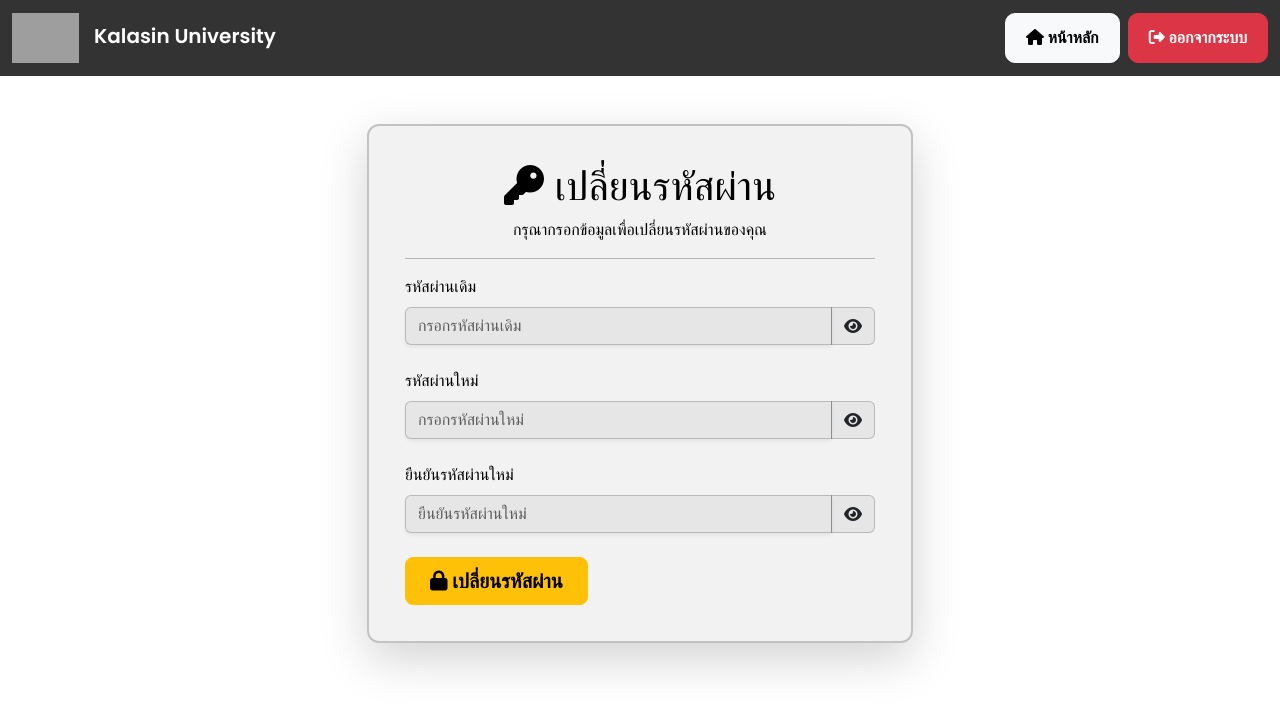
After one commit to Atiwat78/websusu, a Flask app: page /change_password in a window 1280 px wide. The commit adds this page. Shown: the top 711 px of the page. Run offline with Flask 3, Linux system fonts and the light colour scheme; a user stored in the database is signed in; grey boxes are pictures that could not be loaded.

```diff
--- a/app.py
+++ b/app.py
@@ -9,10 +9,14 @@ from datetime import datetime
 from flask import jsonify, request
 import pytz
 from datetime import datetime
-from datetime import timezone         # ← เพิ่มบรรทัดนี้
+from datetime import timezone
 from flask_login import UserMixin
 tz_bkk = pytz.timezone("Asia/Bangkok")
 from flask_login import LoginManager, login_required, login_user, logout_user, current_user
+from datetime import timedelta  # เพิ่มการ import timedelta
+
+
+
 
 
 # app.py (หรือตำแหน่งที่ตั้ง config)
@@ -30,6 +34,10 @@ from flask_login import (
 
 
 
+import re                                          # ← ถ้ายังไม่ได้ import
+
+# Regex เบื้องต้น: ยอมรับ 10-15 หลัก จะมี +, ช่องว่าง, - ก็ได้
+PHONE_PATTERN = re.compile(r'^\+?[\d\s\-]{10,15}$')
 
 
 
@@ -76,14 +84,19 @@ def ensure_workflow(user_id):
 
 
 
-
-
-app = Flask(__name__)
-app.secret_key = 'your_secret_key_here'  # 🔐 ใส่ค่านี้หลัง app = Flask(...)
+app = Flask(__name__, template_folder='templates')
+app.secret_key = 'your_secret_key_here'
 # ⬇️  สร้าง LoginManager แล้วผูกกับ app
 login_manager = LoginManager(app)
 login_manager.login_view = "user_login"  # ใช้ชื่อ endpoint ไม่ใช่ชื่อไฟล์
 login_manager.login_message_category = "warning"
+
+app.permanent_session_lifetime = timedelta(days=365)  # ตั้งให้ session อยู่ได้นาน 1 ปี
+app.session_cookie_name = 'your_session_cookie_name'  # ตั้งชื่อคุกกี้ session
+
+
+
+
 
 
 
@@ -169,6 +182,7 @@ class User(db.Model, UserMixin):
     faculty    = db.Column(db.String(100), nullable=False)
     email      = db.Column(db.String(120), unique=True, nullable=False)
     role       = db.Column(db.String(20),  default="user")
+    phone      = db.Column(db.String(20))   # 🆕 เพิ่มบรรทัดนี้
 
     # ▼ ความสัมพันธ์ (มี cascade)
     requests = db.relationship(
@@ -351,7 +365,9 @@ def toggle_step(step_id):
 
 
 
-# เข้าสู่ระบบแอดมิน
+# ───────────────────────────────────────
+#  เข้าสู่ระบบแอดมิน
+# ───────────────────────────────────────
 @app.route('/admin_login', methods=['GET', 'POST'])
 def admin_login():
     if request.method == 'POST':
@@ -361,14 +377,33 @@ def admin_login():
         # ✅ อนุญาตเฉพาะ admin/admin999
         if username == 'admin' and password == 'admin999':
             session.clear()
+
+            # ✨ 1) ดึง record แอดมินจาก DB (หรือสร้างถ้าไม่เจอ) ✨
+            admin_user = User.query.filter_by(username='admin').first()
+            if not admin_user:
+                admin_user = User(
+                    username = 'admin',
+                    full_name = 'Admin',
+                    password = 'admin999',
+                    role = 'admin',
+                    email = 'admin@example.com',
+                    faculty = '-'
+                )
+                db.session.add(admin_user)
+                db.session.commit()
+
+            # ✨ 2) เก็บ user_id, role, flag ลง session ✨
+            session['user_id']  = admin_user.id      # ← สำคัญมาก
             session['username'] = 'admin'
-            session['admin'] = True
             session['role']     = 'admin'
+            session['admin']    = True
+
             return redirect(url_for('admin_dashboard'))
 
         flash("❌ เฉพาะผู้ดูแลระบบเท่านั้นที่เข้าสู่ระบบนี้ได้", "danger")
 
     return render_template('admin_login.html')
+
 
 
 
@@ -658,6 +693,48 @@ def user_dashboard():
 
 
 
+#เปลี่ยนรหัส user
+@app.route('/change_password', methods=['GET', 'POST'])
+def change_password():
+    if 'user_id' not in session:
+        return redirect(url_for('login'))
+
+    user = User.query.get(session['user_id'])
+
+    if request.method == 'POST':
+        old_password = request.form['old_password']
+        new_password = request.form['new_password']
+        confirm_password = request.form['confirm_password']
+
+        # ✅ ตรวจสอบว่ารหัสผ่านเก่าถูกต้อง
+        if user.password != old_password:
+            flash("❌ รหัสผ่านเดิมไม่ถูกต้อง!", "danger")
+            return redirect(url_for('change_password'))
+
+        # ✅ ตรวจสอบว่ารหัสผ่านใหม่ตรงกัน
+        if new_password != confirm_password:
+            flash("❌ รหัสผ่านใหม่และยืนยันรหัสผ่านไม่ตรงกัน!", "danger")
+            return redirect(url_for('change_password'))
+
+        # ✅ อัปเดตรหัสผ่านใหม่
+        user.password = new_password
+        db.session.commit()
+
+        flash("✅ เปลี่ยนรหัสผ่านสำเร็จ!", "success")
+        return redirect(url_for('user_dashboard'))
+
+    return render_template('change_password.html')
+
+
+
+
+
+
+
+
+
+
+
 
 @app.route('/status')
 def status():
@@ -696,11 +773,13 @@ def status():
     return render_template(
         "status.html",
         username=user.username,
+        user=user,
         first_name=user.first_name,
         last_name=user.last_name,
         faculty=faculty_th,
         email=user.email,
         role=user.role,
+        phone=user.phone,
         steps=steps   # ส่ง list[WorkflowStep] ที่มี st.show_time แล้ว
     )
 
@@ -762,32 +841,46 @@ def admin_dashboard():
     return render_template('admin_dashboard.html')
 
 
+
+
+
 @app.route('/register', methods=['GET', 'POST'])
 def register_user():
     if request.method == 'POST':
-        # ---------- ดึงค่าจากฟอร์ม ----------
-        username   = request.form['username']
-        raw_pass   = request.form['password']      # ← เอาไปเก็บตรง ๆ
-        email      = request.form['email']
-        first_name = request.form['first_name']
-        last_name  = request.form['last_name']
+
+        print("DEBUG FORM:", request.form.to_dict())
+        # ----- ดึงค่าจากฟอร์ม -----
+        username   = request.form['username'].strip()
+        raw_pass   = request.form['password']         #  ❗ ใช้เหมือนเดิม
+        email      = request.form['email'].lower().strip()
+        first_name = request.form['first_name'].strip()
+        last_name  = request.form['last_name'].strip()
         faculty    = request.form['faculty']
+        phone = request.form.get('phone', '').strip()   # ปลอดภัย ไม่โยน KeyError
 
-        # ---------- ตรวจซ้ำ ----------
+
+        # ----- ตรวจซ้ำ -----
         if User.query.filter_by(username=username).first():
-            return "❌ ชื่อผู้ใช้นี้มีอยู่แล้ว กรุณาใช้ชื่ออื่น"
+            return "❌ ชื่อผู้ใช้นี้มีอยู่แล้ว"
         if User.query.filter_by(email=email).first():
-            return "❌ อีเมลนี้มีอยู่แล้ว กรุณาใช้อีเมลอื่น"
+            return "❌ อีเมลนี้มีอยู่แล้ว"
+        if User.query.filter_by(phone=phone).first():
+            return "❌ เบอร์โทรนี้มีอยู่แล้ว"
 
-        # ---------- สร้าง record ----------
+        # ----- ตรวจรูปแบบเบอร์ -----
+        if not PHONE_PATTERN.match(phone):
+            return "❌ เบอร์โทรไม่ถูกต้อง (ต้องขึ้นต้น 0 และยาว 9–10 หลัก)"
+
+        # ----- สร้าง record -----
         new_user = User(
             username   = username,
-            password   = raw_pass,                     # ⬅ เก็บดิบ ๆ
+            password   = raw_pass,                      # ใช้ดิบเหมือนเดิม
             first_name = first_name,
             last_name  = last_name,
             full_name  = f"{first_name} {last_name}".strip(),
             faculty    = faculty,
             email      = email,
+            phone      = phone,                         # ← เก็บเบอร์โทร
             role       = 'user'
         )
 
@@ -795,37 +888,77 @@ def register_user():
         db.session.commit()
         return redirect(url_for('user_login'))
 
-    # ---------- GET ----------
+    # ----- GET -----
     return render_template('register_user.html')
+
 
 #ตัวพวกออปชั่นข้อความ
 # app.py  หรือ blueprint admin.py
 
 
-# GET แสดงหน้า / POST บันทึกข้อความตอบกลับ
+# ----------------------------
+#  /admin/contact/reply
+# ----------------------------
 @app.route('/admin/contact/reply', methods=['GET', 'POST'])
 def reply_contact():
     if not session.get("admin"):
         flash("คุณไม่มีสิทธิ์", "danger")
         return redirect(url_for("admin_login", next=request.path))
 
+    # ---------- POST ----------
     if request.method == "POST":
         msg_id = request.form["msg_id"]
         body   = request.form["body"].strip()
 
-        db.session.add(ContactReply(contact_id=msg_id, body=body))
+        # ✅ ดึงรหัสผู้ดูแลจาก session (หรือ current_user.id ก็ได้ถ้าใช้ Flask-Login)
+        admin_id = session.get('user_id')          # <----- สำคัญ!
+
+        db.session.add(ContactReply(
+            contact_id = msg_id,
+            body       = body,
+            admin_id   = admin_id                  # <----- บันทึกลง DB
+        ))
         db.session.commit()
 
         flash("บันทึกตอบกลับแล้ว", "success")
-        return redirect(url_for("reply_contact", msg_id=msg_id))   # reload หน้า
+        return redirect(url_for("reply_contact", msg_id=msg_id))
 
     # ---------- GET ----------
-    msg_id   = request.args.get("msg_id", type=int)
-    msg      = ContactMessage.query.get_or_404(msg_id)
-    replies  = (msg.replies
-                   .order_by(ContactReply.created_at.asc())
-                   .all())
+    msg_id  = request.args.get("msg_id", type=int)
+    msg     = ContactMessage.query.get_or_404(msg_id)
+    replies = (msg.replies
+                  .order_by(ContactReply.created_at.asc())
+                  .all())
     return render_template("admin_reply.html", msg=msg, replies=replies)
+
+
+
+
+@app.route('/user/reply/<int:msg_id>', methods=['POST'])
+def user_reply(msg_id):
+    if 'user_id' not in session:
+        flash("❌ กรุณาล็อกอินก่อน", "danger")
+        return redirect(url_for('user_login'))
+
+    msg = ContactMessage.query.get_or_404(msg_id)
+
+    # ป้องกันไม่ให้ตอบของคนอื่น
+    if msg.user_id != session['user_id']:
+        flash("❌ คุณไม่มีสิทธิ์ตอบกลับข้อความนี้", "danger")
+        return redirect(url_for('user_replies'))
+
+    body = request.form.get('body', '').strip()
+    if not body:
+        flash("❌ กรุณากรอกข้อความ", "danger")
+        return redirect(url_for('user_replies'))
+
+    db.session.add(ContactReply(contact_id=msg.id, body=body))
+    db.session.commit()
+
+    flash("✅ ส่งตอบกลับแล้ว", "success")
+    return redirect(url_for('user_replies'))
+
+
 
 
 
@@ -859,7 +992,6 @@ def delete_contact(msg_id):
 
 
 @app.route('/user/replies')
-@login_required
 def user_replies():
     # ตรวจสอบว่า session มีข้อมูล user_id หรือไม่
     if not session.get('user_id'):
@@ -868,7 +1000,7 @@ def user_replies():
 
     # ดึงข้อความที่ผู้ใช้ส่ง
     msgs = (ContactMessage.query
-            .filter_by(user_id=current_user.id)
+            .filter_by(user_id=session['user_id'])  # ใช้ session['user_id'] แทน current_user.id
             .order_by(ContactMessage.created_at.desc())
             .all())
 
@@ -878,6 +1010,7 @@ def user_replies():
         msgs=msgs,
         ContactReply=ContactReply
     )
+
 
 
 
--- /dev/null
+++ b/templates/change_password.html
@@ -0,0 +1,163 @@
+<!DOCTYPE html>
+<html lang="th">
+<head>
+    <meta charset="UTF-8">
+    <meta name="viewport" content="width=device-width, initial-scale=1.0">
+    <title>เปลี่ยนรหัสผ่าน</title>
+    <link rel="icon" href="{{ url_for('static', filename='images/Kalasin_University_Seal.svg.png') }}" type="image/x-icon">
+    <link href="https://cdn.jsdelivr.net/npm/bootstrap@5.3.3/dist/css/bootstrap.min.css" rel="stylesheet">
+
+    <!-- Google Font - Poppins -->
+    <link href="https://fonts.googleapis.com/css2?family=Poppins:wght@300;400;600&display=swap" rel="stylesheet">
+
+    <!-- Font Awesome -->
+    <link rel="stylesheet" href="https://cdnjs.cloudflare.com/ajax/libs/font-awesome/6.4.2/css/all.min.css">
+
+    <style>
+        body {
+            font-family: 'Poppins', sans-serif;
+            background: white;
+            color: black;
+        }
+
+        .navbar {
+            background: rgba(0, 0, 0, 0.8);
+            backdrop-filter: blur(10px);
+        }
+
+        .card {
+            background: rgba(0, 0, 0, 0.05);
+            color: black;
+            border-radius: 12px;
+            padding: 20px;
+            border: 2px solid rgba(0, 0, 0, 0.2);
+            box-shadow: 0 5px 15px rgba(0, 0, 0, 0.2);
+        }
+
+        .btn-custom {
+            font-size: 16px;
+            font-weight: 600;
+            padding: 12px 20px;
+            border-radius: 10px;
+            transition: all 0.3s ease-in-out;
+        }
+
+        .btn-custom:hover {
+            box-shadow: 0 0 15px rgba(0, 0, 0, 0.3);
+        }
+
+        .form-control {
+            background: rgba(0, 0, 0, 0.05);
+            border: 1px solid rgba(0, 0, 0, 0.2);
+            color: black;
+        }
+
+        .form-control::placeholder {
+            color: rgba(0, 0, 0, 0.6);
+        }
+
+        .input-group-text {
+            cursor: pointer;
+            background: rgba(0, 0, 0, 0.05);
+            border: 1px solid rgba(0, 0, 0, 0.2);
+        }
+    </style>
+</head>
+
+<body>
+
+    <!-- Navigation Bar -->
+    <nav class="navbar navbar-expand-lg navbar-dark">
+        <div class="container-fluid">
+            <a class="navbar-brand" href="{{ url_for('user_dashboard') }}">
+                <img src="https://upload.wikimedia.org/wikipedia/th/thumb/4/4e/Kalasin_University_Seal.svg/1200px-Kalasin_University_Seal.svg.png"
+                    alt="Kalasin University Logo" style="height: 50px; margin-right: 10px;">
+                <strong>Kalasin University</strong>
+            </a>
+            <div class="ms-auto d-flex">
+                <a href="{{ url_for('user_dashboard') }}" class="btn btn-light btn-custom me-2"><i class="fas fa-home"></i> หน้าหลัก</a>
+                <a href="#" onclick="logout()" class="btn btn-danger btn-custom"><i class="fas fa-sign-out-alt"></i> ออกจากระบบ</a>
+            </div>
+        </div>
+    </nav>
+
+    <!-- Change Password Section -->
+    <div class="container-lg mt-5">
+        <div class="row justify-content-center">
+            <div class="col-lg-6 col-md-8">
+                <div class="card shadow-lg">
+                    <div class="card-body">
+                        <h1 class="text-center"><i class="fas fa-key"></i> เปลี่ยนรหัสผ่าน</h1>
+                        <p class="text-center">กรุณากรอกข้อมูลเพื่อเปลี่ยนรหัสผ่านของคุณ</p>
+
+                        <hr>
+
+                        <!-- Change Password Form -->
+                        <form method="POST" action="{{ url_for('change_password') }}">
+                            <div class="mb-4">
+                                <label class="form-label">รหัสผ่านเดิม</label>
+                                <div class="input-group">
+                                    <input type="password" class="form-control shadow-sm" name="old_password" placeholder="กรอกรหัสผ่านเดิม" required>
+                                    <span class="input-group-text toggle-password"><i class="fas fa-eye"></i></span>
+                                </div>
+                            </div>
+                            <div class="mb-4">
+                                <label class="form-label">รหัสผ่านใหม่</label>
+                                <div class="input-group">
+                                    <input type="password" class="form-control shadow-sm" name="new_password" placeholder="กรอกรหัสผ่านใหม่" required>
+                                    <span class="input-group-text toggle-password"><i class="fas fa-eye"></i></span>
+                                </div>
+                            </div>
+                            <div class="mb-4">
+                                <label class="form-label">ยืนยันรหัสผ่านใหม่</label>
+                                <div class="input-group">
+                                    <input type="password" class="form-control shadow-sm" name="confirm_password" placeholder="ยืนยันรหัสผ่านใหม่" required>
+                                    <span class="input-group-text toggle-password"><i class="fas fa-eye"></i></span>
+                                </div>
+                            </div>
+                            <button type="submit" class="btn btn-warning btn-lg fw-bold px-4 py-2"><i class="fas fa-lock"></i> เปลี่ยนรหัสผ่าน</button>
+                        </form>
+                    </div>
+                </div>
+            </div>
+        </div>
+    </div>
+
+    <script>
+        // Toggle password visibility
+        document.querySelectorAll('.toggle-password').forEach(item => {
+            item.addEventListener('click', function () {
+                let input = this.previousElementSibling;
+                if (input.type === "password") {
+                    input.type = "text";
+                    this.innerHTML = '<i class="fas fa-eye-slash"></i>';
+                } else {
+                    input.type = "password";
+                    this.innerHTML = '<i class="fas fa-eye"></i>';
+                }
+            });
+        });
+
+        // ป้องกันการกดปุ่มย้อนกลับหลังจากออกจากระบบ
+        (function () {
+            window.history.pushState(null, "", window.location.href);
+            window.onpopstate = function () {
+                window.history.pushState(null, "", window.location.href);
+            };
+        })();
+
+        function logout() {
+            // เปลี่ยนเส้นทางไปที่หน้า logout
+            window.location.href = "{{ url_for('logout') }}";
+
+            // เคลียร์ session history และเปลี่ยนเส้นทางไปที่หน้า login
+            setTimeout(function () {
+                window.location.replace("{{ url_for('user_login') }}");
+
+            }, 100);
+        }
+    </script>
+
+    <script src="https://cdn.jsdelivr.net/npm/bootstrap@5.3.3/dist/js/bootstrap.bundle.min.js"></script>
+</body>
+</html>
--- a/templates/status.html
+++ b/templates/status.html
@@ -133,6 +133,8 @@
             <p><i class="fas fa-building-columns"></i> คณะ: <strong>{{ faculty }}</strong></p>
             <p><i class="fas fa-envelope"></i> อีเมล: <strong>{{ email }}</strong></p>
             <p><i class="fas fa-user-tag"></i> บทบาท: <strong>{{ role }}</strong></p>
+            <p><i class="fa-solid fa-phone"></i>เบอร์โทร: {{ user.phone or 'ไม่ระบุ' }}</p>
+
 
             {# ───── Timeline (โชว์เฉพาะขั้นที่ถูกติ๊ก) ───── #}
             {% set done_steps = steps | selectattr('is_done') | list %}
```
Also changed, not shown: templates/register_user.html (+64 -2 lines), templates/user_dashboard.html (+4 -3 lines), templates/user_replies.html (+55 -6 lines), data.db.
